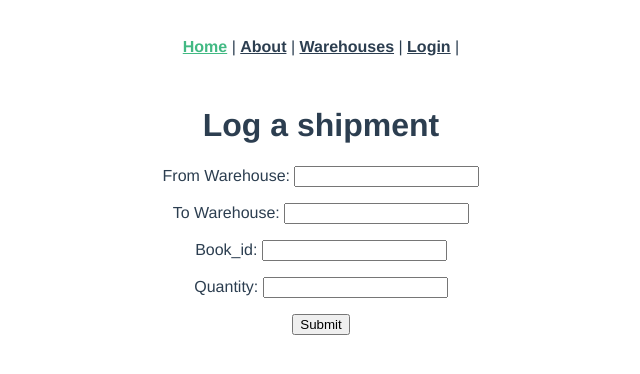
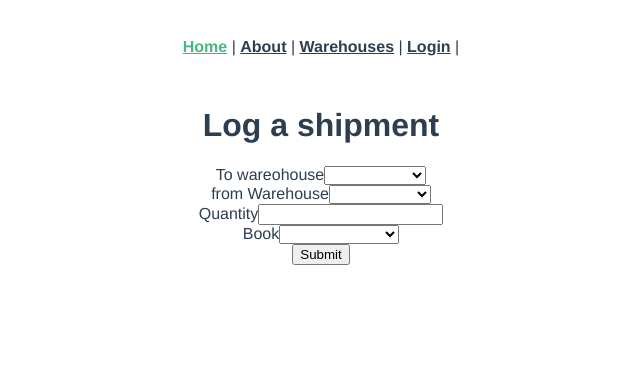
Before and after one commit to Esther775/capstone-frontend, a Vue app: page / in a window 1280 px wide. Shown: the top 374 px of the page, without its empty margins (319-959 px from the left). Built offline with nearby package versions, Linux system fonts and the light colour scheme.

Commit message:
added dynamic Shipment create with dropdown form options

```diff
--- a/package.json
+++ b/package.json
@@ -10,7 +10,8 @@
     "axios": "^0.27.2",
     "core-js": "^3.8.3",
     "vue": "^3.2.13",
-    "vue-router": "^4.0.3"
+    "vue-router": "^4.0.3",
+    "vue-simple-search-dropdown": "^1.0.1"
   },
   "devDependencies": {
     "@vue/cli-plugin-babel": "~5.0.0",
--- a/src/main.js
+++ b/src/main.js
@@ -2,6 +2,7 @@ import { createApp } from 'vue'
 import App from './App.vue'
 import router from './router'
 import axios from "axios";
+import Dropdown from 'vue-simple-search-dropdown';
 
 
 var jwt = localStorage.getItem("jwt");
--- a/src/views/HomeView.vue
+++ b/src/views/HomeView.vue
@@ -1,34 +1,37 @@
 <script>
-import axios from "axios"
+import axios from "axios";
 
 
 export default {
+
   data: function () {
     return {
       message: "Log a shipment",
       newShipment: {},
-      shipments: []
+      shipments: [],
     };
   },
   created: function () { },
   methods: {
     shipmentCreate() {
       console.log("creating shipment")
-      // var params = {
-      //   book_id: 1,
-      //   from_warehouse_id: 1,
-      //   to_warehouse_id: 2,
-      //   quantity: 0
-      // }
+      console.log(this.newShipment.to_warehouse_id)
       axios.post("http://localhost:3000/shipments.json", this.newShipment).then(response => {
         console.log(response.data)
         this.shipments.push(response.data)
+        console.log("this is shipments array")
+        console.log(this.shipments)
       });
       // .catch((error) => {
       //   console.log("shipment create error", error.response);
-      //   this.errors - error.response.data.errors;
+      //   this.errors = error.response.data.errors;
       // });
     },
+    /* When the user clicks on the button,
+toggle between hiding and showing the dropdown content */
+    // function myFunction() {
+    //   document.getElementById("myDropdown").classList.toggle("show");
+    // }
   },
 };
 </script>
@@ -36,12 +39,38 @@ export default {
 <template>
   <div class="new-shipment">
     <h1>{{ message }}</h1>
+    <form>
+      <label for="shipment">To wareohouse</label>
+      <select v-model="newShipment.to_warehouse_id">
+        <option value="1">Mond</option>
+        <option value="2">Berman</option>
+        <option value="3">Israel (Lewin)</option>
+      </select>
 
-    <p> From Warehouse: <input type="text" v-model="newShipment.from_warehouse_id"> </p>
-    <p> To Warehouse: <input type="text" v-model="newShipment.to_warehouse_id"> </p>
-    <p> Book_id: <input type="text" v-model="newShipment.book_id"> </p>
-    <p> Quantity: <input type="text" v-model="newShipment.quantity"> </p>
-    <button v-on:click="shipmentCreate()"> Submit </button>
+      <br />
+      <label for="shipment">from Warehouse</label>
+      <select v-model="newShipment.from_warehouse_id">
+        <option value="1">Mond</option>
+        <option value="2">Berman</option>
+        <option value="3">Israel (Lewin)</option>
+      </select>
+      <br />
+
+      <label for="shipment">Quantity</label>
+      <input type="number" v-model="newShipment.quantity">
+      <br />
+
+      <label for="shipment">Book</label>
+      <select v-model="newShipment.book_id">
+        <option value="1">Golden Apples</option>
+        <option value="2">Time Peices</option>
+        <option value="3">Rays of Wisdom</option>
+      </select>
+      <br />
+
+      <input type="submit" value="Submit" v-on:click="shipmentCreate()">
+    </form>
+
 
   </div>
 </template>
```
Also changed, not shown: 1 other file (tests, documents, lock files or other folders).
